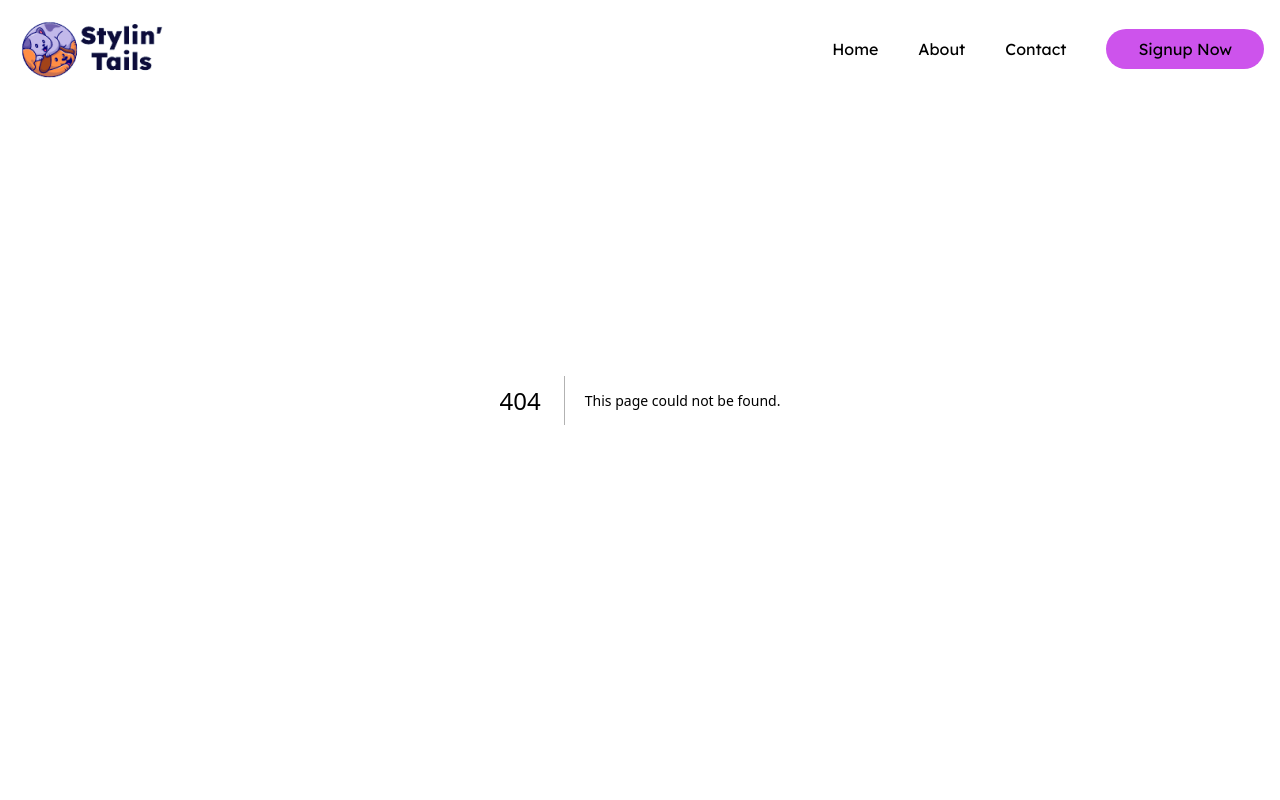
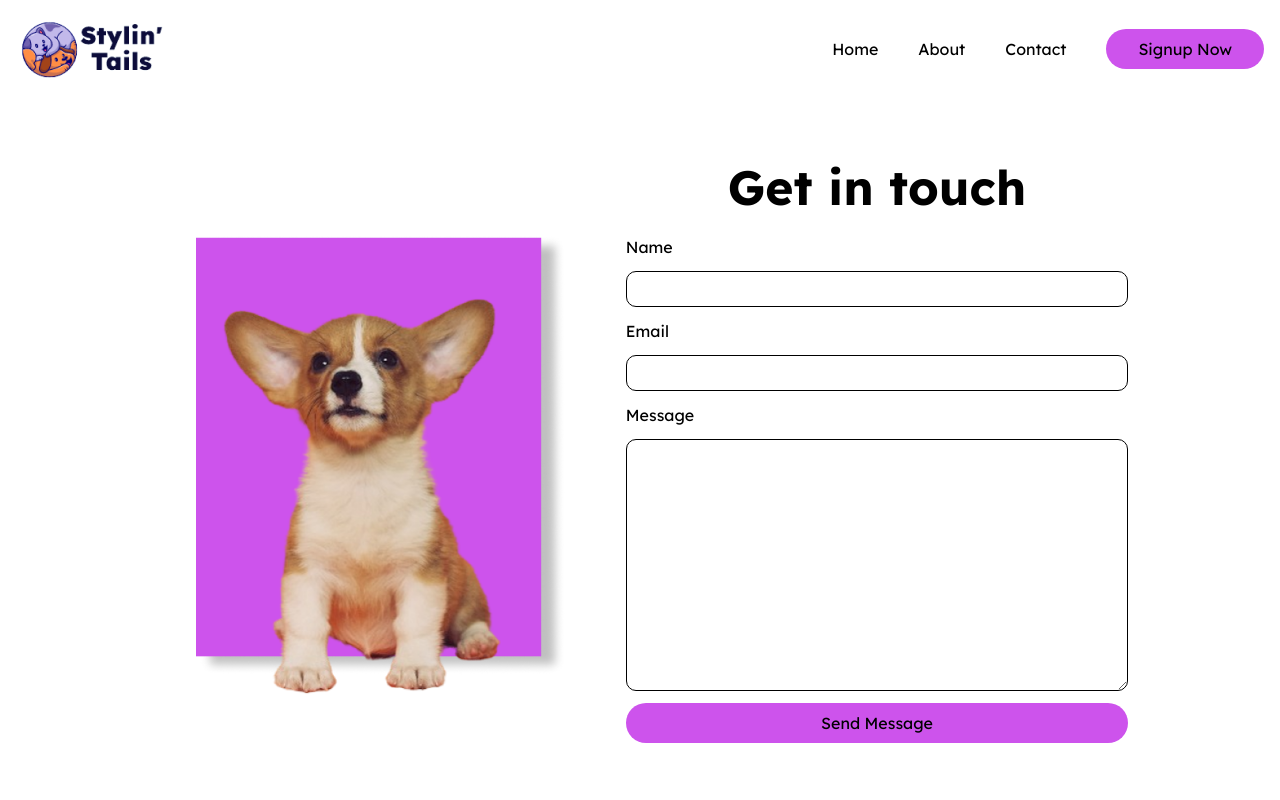
Before and after one commit to Mickaachu/stylinTails, a Next.js app in the folder client/: page /contact in a window 1280 px wide. Before the commit this address had no page. Shown: the top 800 px of the page. Built offline with nearby package versions, Linux system fonts and the light colour scheme.

Commit message:
contact page added

```diff
--- /dev/null
+++ b/client/app/contact/page.js
@@ -0,0 +1,25 @@
+import { Images } from "@/constants"
+
+import Image from "next/image"
+
+function Contact() {
+  return (
+    <div className="py-20 px-3 flex flex-col lg:flex-row justify-center items-center md:py-36 lg:gap-10">
+        <div ><Image src={Images.ContactUs} width={434} height={644} /></div>
+        <div className="md:w-full lg:w-[40%]">
+            <form action="" className="flex flex-col justify-center gap-3 ">
+                <h1 className="text-center">Get in touch</h1>
+                <label htmlFor="name">Name</label>
+                <input type="text"/>
+                <label htmlFor="email">Email</label>
+                <input type="email" />
+                <label htmlFor="message">Message</label>
+                <textarea name="message" id="" cols="30" rows="10"></textarea>
+                <button className="bg-[#CD53EC] py-2 px-8 rounded-full">Send Message</button>
+            </form>
+        </div>
+    </div>
+  )
+}
+
+export default Contact
--- a/client/app/globals.css
+++ b/client/app/globals.css
@@ -18,7 +18,7 @@ h2 {
 p {
   font-size: 16px;
 }
-input {
+input, textarea {
  border : 1px solid black;
  padding: 5px;
  border-radius: 10px;
--- a/client/app/layout.js
+++ b/client/app/layout.js
@@ -1,7 +1,7 @@
 import { Lexend } from 'next/font/google'
 import './globals.css'
 const lexend = Lexend({subsets: ['latin']})
-import { Header, Footer } from '@/components'
+import { Header, Footer, CalltoAction } from '@/components'
 
 export const metadata = {
   title: 'Stylin Tails',
@@ -14,6 +14,7 @@ export default function RootLayout({ children }) {
       <body className={lexend.className}>
         <Header />
         {children}
+        <CalltoAction />
         <Footer />
       </body>
     </html>
--- a/client/app/page.js
+++ b/client/app/page.js
@@ -7,7 +7,7 @@ export default function Home() {
       <CountSection />
       <AboutSection />
       <WhatWeDoSection />
-      <CalltoAction />
+
     </main>
   )
 }
--- a/client/constants/Images.js
+++ b/client/constants/Images.js
@@ -7,6 +7,7 @@ import signupBG from '@/public/assets/Images/signupBG.jpg';
 import staff1 from '@/public/assets/Images/staff1.png';
 import staff2 from '@/public/assets/Images/staff2.png';
 import staff3 from '@/public/assets/Images/staff3.png';
+import ContactUs from '@/public/assets/Images/ContactDog.png';
 export default {
     aboutUs,
     doghero,
@@ -16,5 +17,6 @@ export default {
     signupBG,
     staff1,
     staff2,
-    staff3
+    staff3,
+    ContactUs
 }
```
Also changed, not shown: client/public/assets/Images/ContactDog.png (added).
